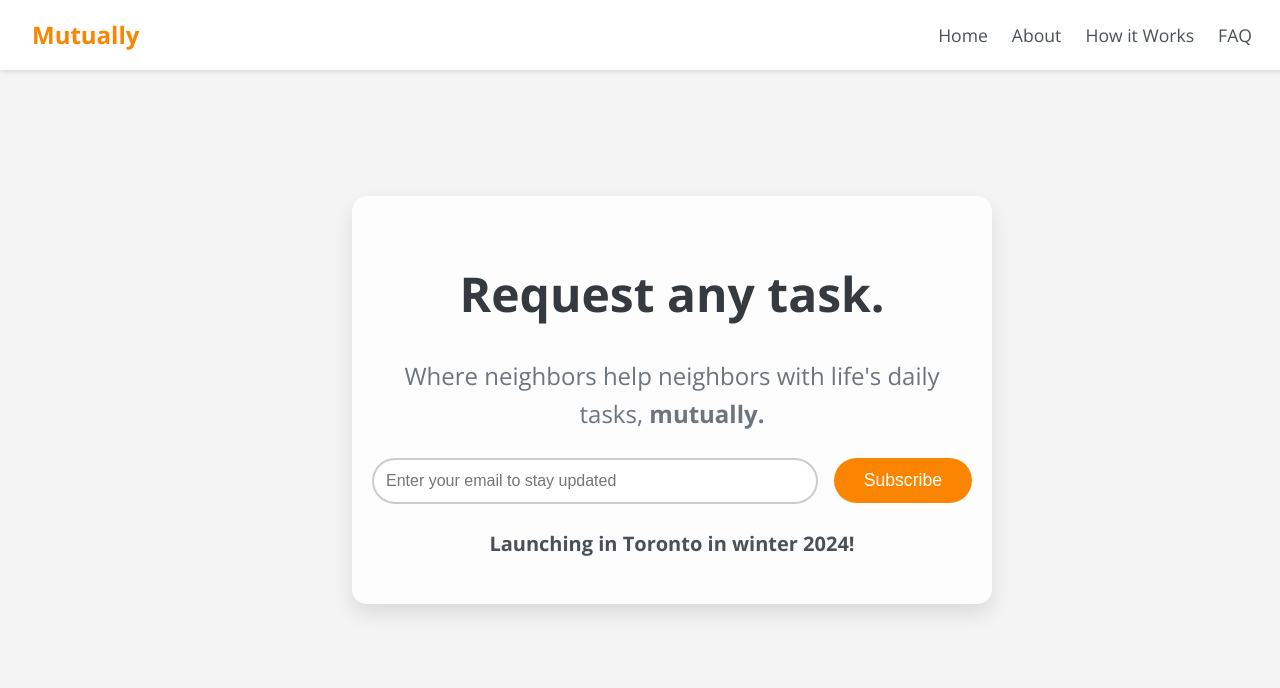
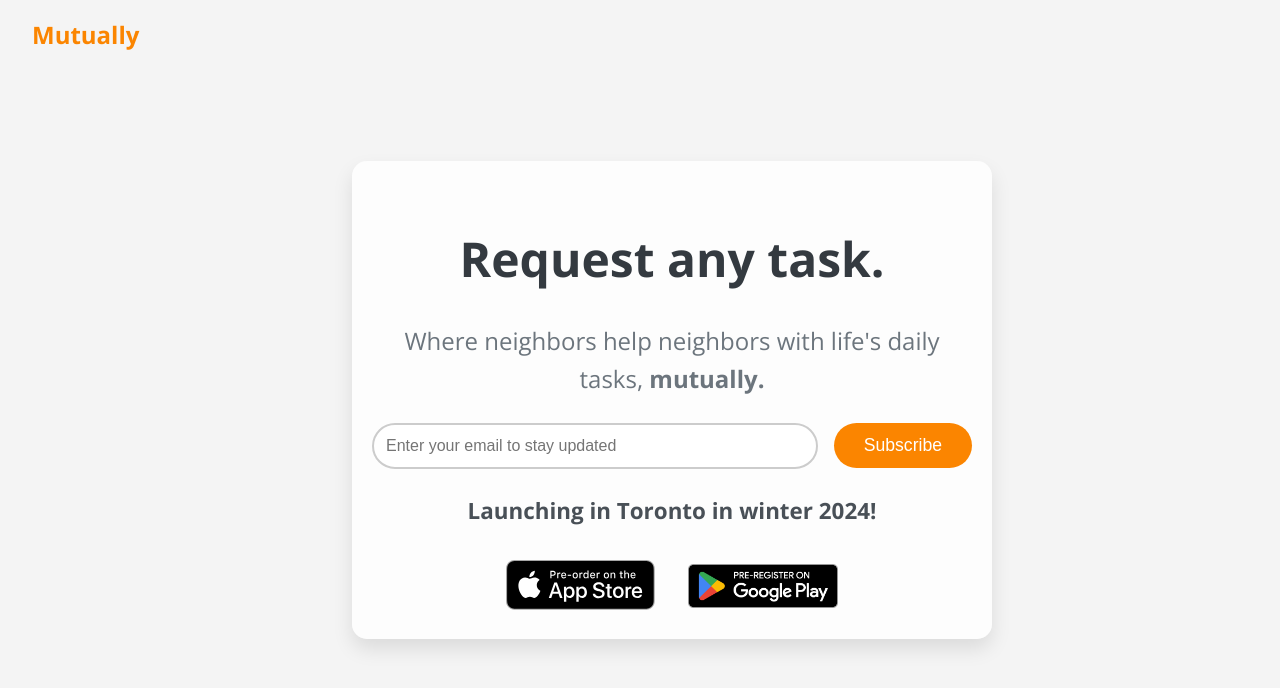
Before and after one commit to leonlee021/mutually-landing-page, a plain HTML site: page index.html in a window 1280 px wide. Drawn offline with nearby package versions, Linux system fonts and the light colour scheme.

Commit message:
remove nav bar, add app store and google play buttons

```diff
--- a/index.html
+++ b/index.html
@@ -11,30 +11,36 @@
     <header>
         <div class="nav-container">
             <h1 class="logo">Mutually</h1>
-            <nav class="navbar">
-                <ul>
-                    <li><a href="#home">Home</a></li>
-                    <li><a href="#about">About</a></li>
-                    <li><a href="#how-it-works">How it Works</a></li>
-                    <li><a href="#faq">FAQ</a></li>
-                </ul>
             </nav>
         </div>
     </header>
 
-    <section class="hero" id = "home">
+    <section class="hero" id="home">
         <div class="content">
             <h2>Request any task.</h2>
             <p>Where neighbors help neighbors with life's daily tasks, <b>mutually.</b></p>
+
             <!-- Mailing list subscription form -->
             <div class="subscription-form">
                 <input type="email" placeholder="Enter your email to stay updated" id="email-input">
                 <button type="submit" class="subscribe-button">Subscribe</button>
             </div>
+
             <!-- New information about the launch -->
             <p class="launch-info">Launching in Toronto in winter 2024!</p>
+
+            <!-- App Store and Google Play buttons -->
+            <div class="app-buttons">
+                <a href="https://www.apple.com/app-store/" target="_blank">
+                    <img src="images/app-store.svg" alt="Download on the App Store">
+                </a>
+                <a href="https://play.google.com/" target="_blank">
+                    <img src="images/google-play.png" alt="Get it on Google Play">
+                </a>
+            </div>
         </div>
     </section>
+
 
 
     <section class="tasks-section">
--- a/styles.css
+++ b/styles.css
@@ -28,9 +28,9 @@ header {
     top: 0;
     left: 0;
     width: 100%;
-    background-color: #ffffff;
+    /* background-color: #ffffff; */
     z-index: 1000;
-    box-shadow: 0 2px 4px rgba(0,0,0,0.1);
+    /* box-shadow: 0 2px 4px rgba(0,0,0,0.1); */
     padding: 1rem 2rem;
     display: flex;
     justify-content: space-between;
@@ -50,37 +50,6 @@ header {
     font-size: 1.5rem;
     color: #fb8500;
     margin: 0;
-}
-
-.navbar {
-    flex-grow: 0;
-    margin-right: 60px;
-}
-
-/* Navigation Bar Styling */
-.navbar ul {
-    list-style: none;
-    display: flex;
-    margin: 0;
-    padding: 0;
-    flex-wrap: nowrap;
-}
-
-.navbar ul li {
-    margin-left: 1.5rem; /* Adjusted margin to fit more items */
-    flex-shrink: 1; /* Allow items to shrink */
-}
-
-.navbar ul li a {
-    text-decoration: none;
-    font-size: 1.1rem;
-    color: #495057;
-    font-weight: 500;
-    transition: color 0.3s ease;
-}
-
-.navbar ul li a:hover {
-    color: #fb8500; /* Brand color on hover */
 }
 
 /* Sticky Header Adjustment */
@@ -105,6 +74,30 @@ header h1 {
     padding: 0 2rem;
     text-align: center;
 }
+
+/* App Buttons Styling */
+.app-buttons {
+    display: flex;
+    justify-content: center;
+    align-items: center;
+    margin-top: 2rem;
+}
+
+.app-buttons a {
+    margin: 0 1rem;
+    display: inline-block;
+}
+
+.app-buttons img {
+    width: 150px; /* Set a fixed width for the buttons */
+    height: auto;
+    transition: transform 0.3s ease;
+}
+
+.app-buttons img:hover {
+    transform: scale(1.05); /* Slight zoom effect on hover */
+}
+
 
 .content {
     max-width: 600px;
@@ -168,7 +161,7 @@ p {
 
 /* Launch Info Styling */
 .launch-info {
-    font-size: 1.25rem;
+    font-size: 1.4rem;
     color: #495057; /* Softer grey for contrast */
     margin-top: 1.5rem;
     font-weight: 600; /* Make it more prominent */
```
Also changed, not shown: images/app-store.svg (added), images/google-play.png (added).
